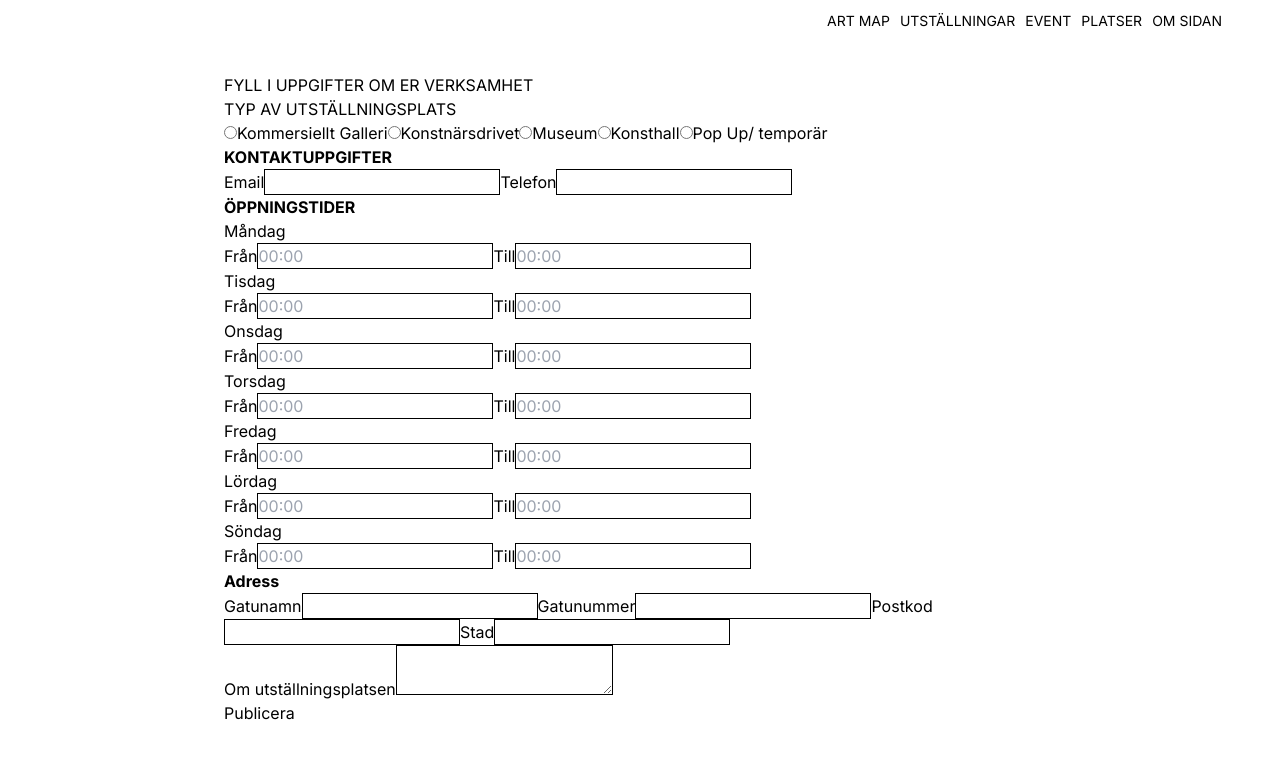
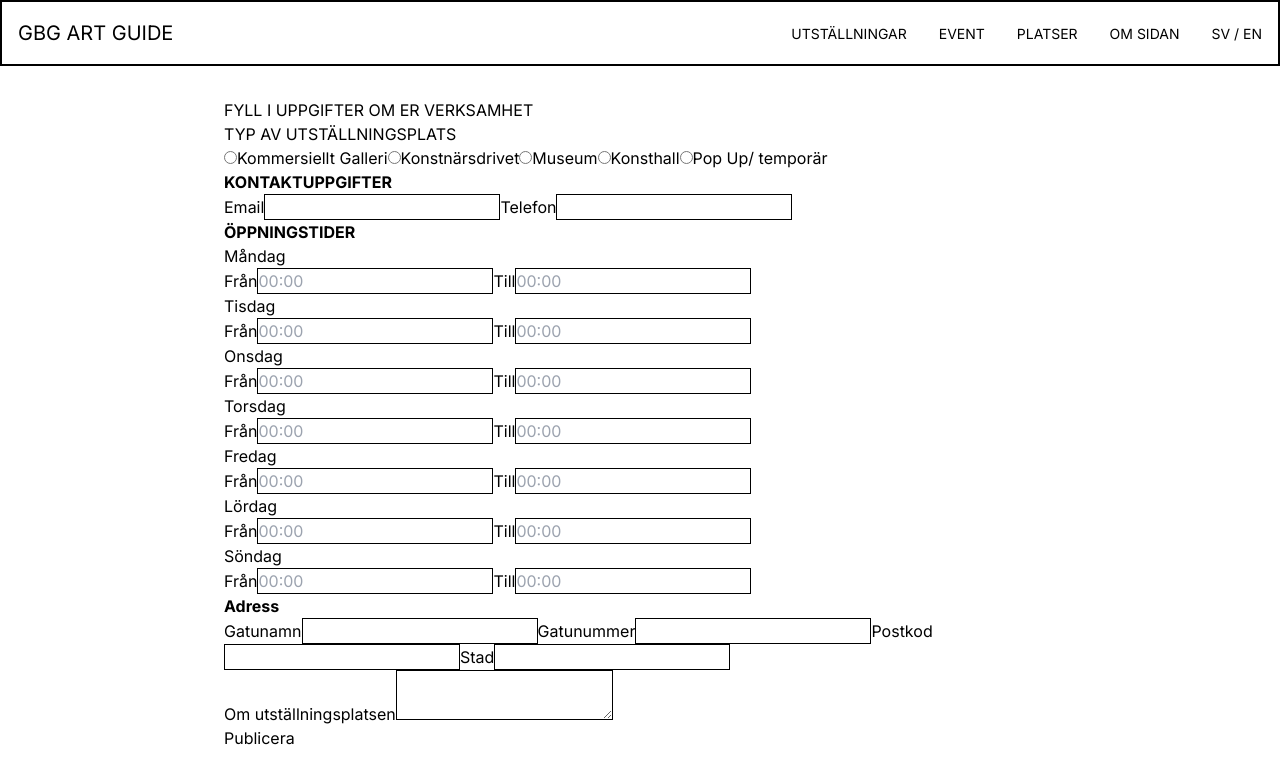
Before and after one commit to Valisaurus/Art-Map, a Next.js app: page /dashboard in a window 1280 px wide. Shown: the top 784 px of the page. Built offline with nearby package versions, Linux system fonts and the light colour scheme.

Commit message:
fixed: styling nav

```diff
--- a/components/Nav/Nav.module.css
+++ b/components/Nav/Nav.module.css
@@ -1,9 +1,18 @@
 .nav {
   display: flex;
   flex-direction: row;
-  justify-content: flex-end;
-  gap: 10px;
-  padding: 10px;
-  margin-right: 3rem;
+  justify-content: space-between;
+  align-items: center;
+  padding: 1rem;
   cursor: pointer;
+  border: 2px solid black;
 }
+
+.home {
+  font-size: 1.25rem;
+}
+
+.list {
+  display: flex;
+  gap: 2rem;
+}
--- a/components/Nav/Nav.tsx
+++ b/components/Nav/Nav.tsx
@@ -3,11 +3,16 @@ import styles from "./Nav.module.css";
 const Nav = () => {
   return (
     <nav className={styles.nav}>
-      <Link href="/">Art Map</Link>
+      <div className={styles.home}>
+      <Link href="/">GBG ART GUIDE</Link>
+      </div>
+      <div className={styles.list}>
       <Link href="/utstallningar">Utställningar</Link>
       <Link href="/event">Event</Link>
       <Link href="/platser">Platser</Link>
       <Link href="/omSidan">Om sidan</Link>
+      <span>sv / en</span>
+      </div>
     </nav>
   );
 };
```
